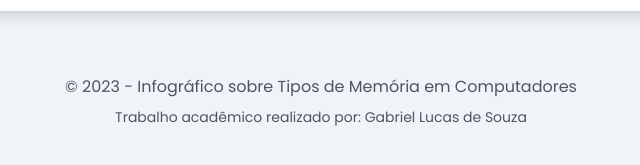
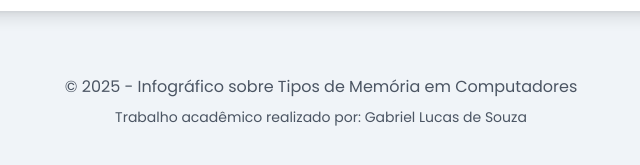
Before and after one commit to gabrielSouzaDevWeb/info_grafico, a plain HTML site: page index.html in a window 1280 px wide. Shown: the part 3343-3508 px from the top of the page, 319-959 px from the left. Drawn offline with nearby package versions, Linux system fonts and the light colour scheme.

Commit message:
Update index.html

```diff
--- a/index.html
+++ b/index.html
@@ -673,7 +673,7 @@
         </section>
 
         <footer class="text-center text-gray-600 mt-16 pb-8">
-            <p>© 2023 - Infográfico sobre Tipos de Memória em Computadores</p>
+            <p>© 2025 - Infográfico sobre Tipos de Memória em Computadores</p>
             <p class="text-sm mt-2">Trabalho acadêmico realizado por: <a href="https://www.linkedin.com/in/gabriel-souza-7596511a8">Gabriel Lucas de Souza</a></p>
         </footer>
     </div>
```
